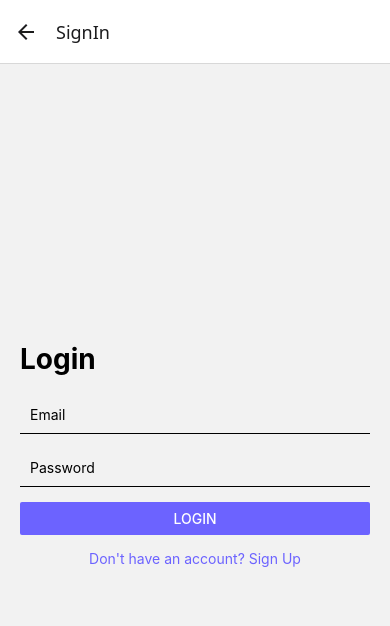
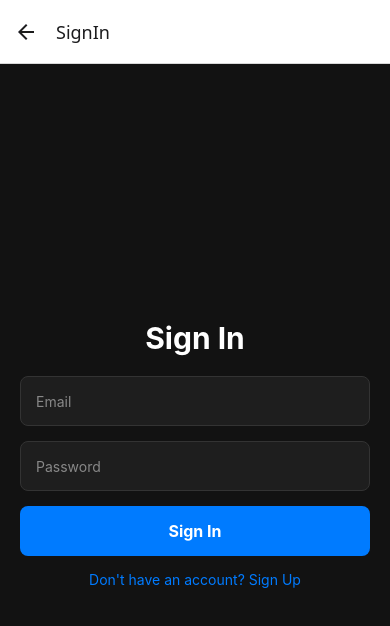
Before and after one commit to BSThisarasinghe/Fortress, a React Native app: screen /SignUp in a window 390 px wide. Shown: the top 626 px of the page. Built offline with nearby package versions, Linux system fonts and the light colour scheme.

Commit message:
Firebase sign up and sign in created

```diff
--- /dev/null
+++ b/src/components/CustomButton.tsx
@@ -0,0 +1,26 @@
+import React from 'react';
+import {Text, StyleSheet, TouchableOpacity } from 'react-native';
+
+export function CustomButton({ onPress, btnText }: any) {
+    return (
+        <TouchableOpacity onPress={onPress} style={buttonStyles.container}>
+            <Text style={buttonStyles.btnText}>{btnText}</Text>
+        </TouchableOpacity>
+    );
+}
+
+const buttonStyles = StyleSheet.create({
+    container: {
+        width: '100%',
+        justifyContent: 'center',
+        alignItems: 'center',
+        padding: 15,
+        backgroundColor: '#007bff',
+        borderRadius: 8,
+    },
+    btnText: {
+        fontSize: 16,
+        fontWeight: 'bold',
+        color: '#fff',
+    },
+});
--- /dev/null
+++ b/src/components/index.ts
@@ -0,0 +1 @@
+export * from './CustomButton.tsx';
--- a/src/screens/SignIn.tsx
+++ b/src/screens/SignIn.tsx
@@ -1,21 +1,78 @@
 import React from 'react';
-import { View, Text, TextInput, Button, StyleSheet } from 'react-native';
+import {View, Text, TextInput, Button, StyleSheet, TouchableOpacity} from 'react-native';
+import {CustomButton} from "../components";
+import {useNavigation} from "@react-navigation/native";
+import auth from "@react-native-firebase/auth";
 
 export default function SignIn() {
-  return (
-    <View style={styles.container}>
-      <Text style={styles.title}>Login</Text>
-      <TextInput style={styles.input} placeholder="Email" keyboardType="email-address" />
-      <TextInput style={styles.input} placeholder="Password" secureTextEntry />
-      <Button title="Login" onPress={() => { }} color="#6C63FF" />
-      <Text style={styles.footerText}>Don't have an account? Sign Up</Text>
-    </View>
-  );
+    const [email, setEmail] = React.useState('');
+    const [password, setPassword] = React.useState('');
+    const navigation = useNavigation<any>();
+
+    const signIn = async () => {
+        try {
+            await auth().signInWithEmailAndPassword(email, password);
+            console.log('User signed in successfully');
+        } catch (error) {
+            console.error('Error signing in:', error);
+        }
+    };
+
+    return (
+        <View style={styles.container}>
+            <Text style={styles.title}>Sign In</Text>
+            <TextInput
+                style={styles.input}
+                value={email}
+                onChangeText={setEmail}
+                placeholder="Email"
+                keyboardType="email-address"
+                placeholderTextColor="#888"
+            />
+            <TextInput
+                style={styles.input}
+                value={password}
+                onChangeText={setPassword}
+                placeholder="Password"
+                secureTextEntry
+                placeholderTextColor="#888"
+            />
+            <CustomButton onPress={signIn} btnText="Sign In" />
+            <TouchableOpacity onPress={() => navigation.navigate('SignUp')}>
+                <Text style={styles.signupText}>Don't have an account? Sign Up</Text>
+            </TouchableOpacity>
+        </View>
+    );
 }
 
 const styles = StyleSheet.create({
-  container: { flex: 1, justifyContent: 'center', padding: 20 },
-  title: { fontSize: 28, fontWeight: 'bold', marginBottom: 20 },
-  input: { borderBottomWidth: 1, marginBottom: 15, padding: 10 },
-  footerText: { marginTop: 15, textAlign: 'center', color: '#6C63FF' },
+    container: {
+        flex: 1,
+        justifyContent: 'center',
+        alignItems: 'center',
+        padding: 20,
+        backgroundColor: '#121212',
+    },
+    title: {
+        fontSize: 30,
+        fontWeight: 'bold',
+        color: '#fff',
+        marginBottom: 20,
+    },
+    input: {
+        width: '100%',
+        height: 50,
+        backgroundColor: '#1e1e1e',
+        borderRadius: 8,
+        paddingHorizontal: 15,
+        color: '#fff',
+        marginBottom: 15,
+        borderWidth: 1,
+        borderColor: '#333',
+    },
+    signupText: {
+        marginTop: 15,
+        color: '#007bff',
+        fontSize: 14,
+    },
 });
--- a/src/screens/SignUp.tsx
+++ b/src/screens/SignUp.tsx
@@ -1,20 +1,102 @@
 import React from 'react';
-import { View, Text, TextInput, Button, StyleSheet } from 'react-native';
+import {View, Text, TextInput, StyleSheet, TouchableOpacity} from 'react-native';
+import auth from "@react-native-firebase/auth";
+import {CustomButton} from '../components';
+import {useNavigation} from "@react-navigation/native";
+
 
 export default function SignUp() {
-  return (
-    <View style={styles.container}>
-      <Text style={styles.title}>Register</Text>
-      <TextInput style={styles.input} placeholder="Name" />
-      <TextInput style={styles.input} placeholder="Email" keyboardType="email-address" />
-      <TextInput style={styles.input} placeholder="Password" secureTextEntry />
-      <Button title="Register" onPress={() => {}} color="#6C63FF" />
-    </View>
-  );
+    const [name, setName] = React.useState('');
+    const [email, setEmail] = React.useState('');
+    const [password, setPassword] = React.useState('');
+    const [confirmPassword, setConfirmPassword] = React.useState('');
+    const navigation = useNavigation<any>();
+
+    const signUp = async () => {
+        if (password !== confirmPassword) {
+            console.error('Passwords do not match');
+            return;
+        }
+
+        try {
+            const userCredential = await auth().createUserWithEmailAndPassword(email, password);
+            await userCredential.user.updateProfile({ displayName: name });
+            console.log('User signed up:', userCredential.user);
+        } catch (error) {
+            console.error('Error signing up:', error);
+        }
+    };
+
+    return (
+        <View style={styles.container}>
+            <Text style={styles.title}>Sign Up</Text>
+            <TextInput
+                style={styles.input}
+                value={name}
+                onChangeText={setName}
+                placeholder="Full Name"
+                placeholderTextColor="#888"
+            />
+            <TextInput
+                style={styles.input}
+                value={email}
+                onChangeText={setEmail}
+                placeholder="Email"
+                keyboardType="email-address"
+                placeholderTextColor="#888"
+            />
+            <TextInput
+                style={styles.input}
+                value={password}
+                onChangeText={setPassword}
+                placeholder="Password"
+                secureTextEntry
+                placeholderTextColor="#888"
+            />
+            <TextInput
+                style={styles.input}
+                value={confirmPassword}
+                onChangeText={setConfirmPassword}
+                placeholder="Confirm Password"
+                secureTextEntry
+                placeholderTextColor="#888"
+            />
+            <CustomButton onPress={signUp} btnText="Sign Up" />
+            <TouchableOpacity onPress={() => navigation.navigate('SignIn')}>
+                <Text style={styles.signupText}>Already have an account? Sign In</Text>
+            </TouchableOpacity>
+        </View>
+    );
 }
 
 const styles = StyleSheet.create({
-  container: { flex: 1, justifyContent: 'center', padding: 20 },
-  title: { fontSize: 28, fontWeight: 'bold', marginBottom: 20 },
-  input: { borderBottomWidth: 1, marginBottom: 15, padding: 10 },
+    container: {
+        flex: 1,
+        justifyContent: 'center',
+        alignItems: 'center',
+        padding: 20,
+        backgroundColor: '#121212',
+    },
+    title: {
+        fontSize: 30,
+        fontWeight: 'bold',
+        color: '#fff',
+        marginBottom: 20,
+    },
+    input: {
+        width: '100%',
+        height: 50,
+        backgroundColor: '#1e1e1e',
+        borderRadius: 8,
+        paddingHorizontal: 15,
+        color: '#fff',
+        marginBottom: 15,
+        borderWidth: 1,
+        borderColor: '#333',
+    },
+    signupText: {
+        marginTop: 15,
+        color: '#007bff',
+        fontSize: 14,
+    },
 });
--- a/src/screens/Splash.tsx
+++ b/src/screens/Splash.tsx
@@ -3,6 +3,7 @@ import { View, Text, StyleSheet, Dimensions } from 'react-native';
 import LottieView from 'lottie-react-native';
 import CustomText from '../components/CustomerText';
 import { useNavigation } from '@react-navigation/native';
+import auth from "@react-native-firebase/auth";
 
 const { width, height } = Dimensions.get('window');
 
```
Also changed, not shown: package.json (+7 -0 lines), src/App.tsx (+4 -3 lines), src/RootStack.tsx (line endings or trailing spaces), 4 other files (tests, documents, lock files or other folders).
